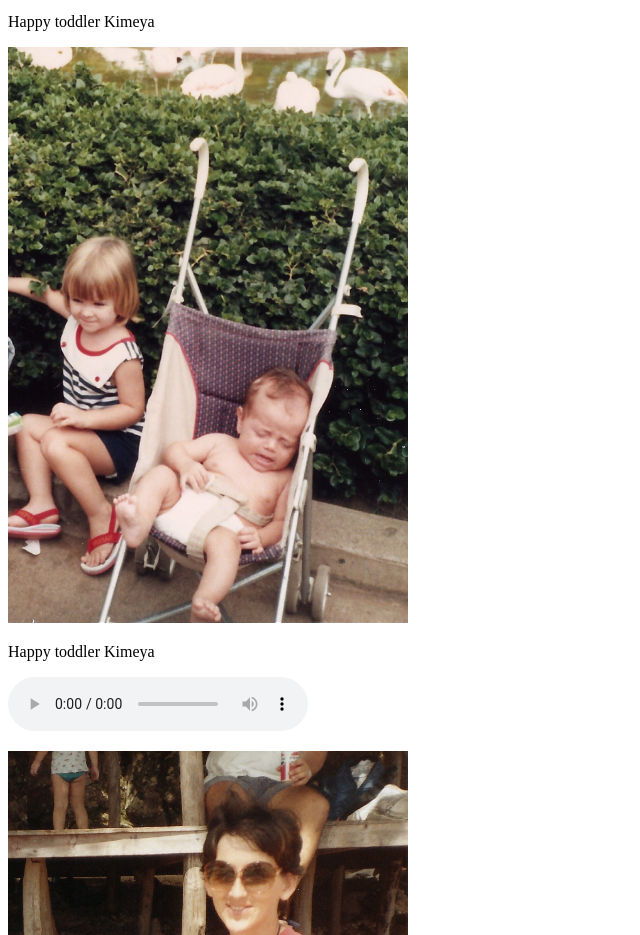
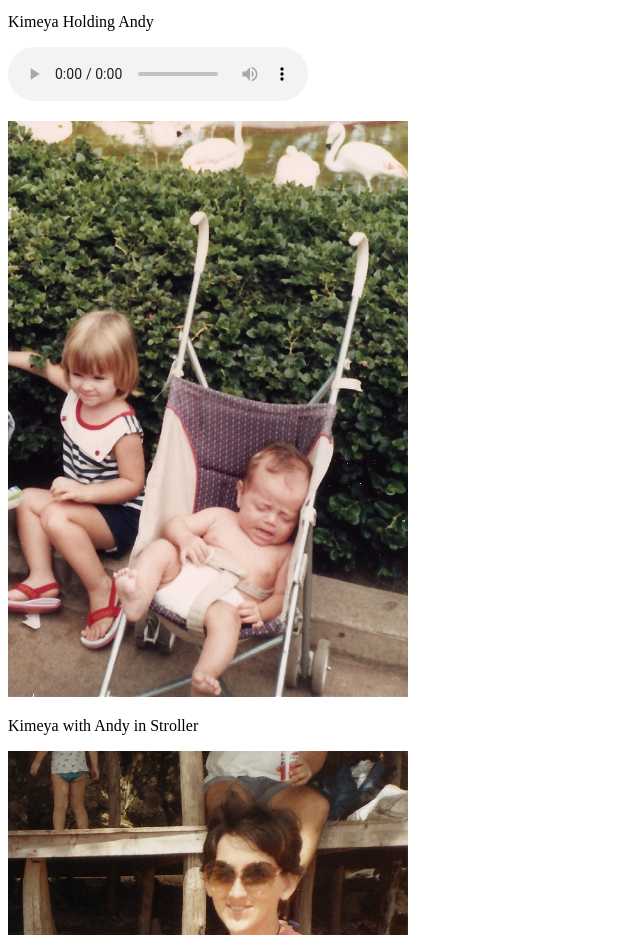
Before and after one commit to brian-courts/family-talk, a plain HTML site: page index.html in a window 1280 px wide. Shown: the part 1820-2755 px from the top of the page, without its empty margins (0-640 px from the left). Drawn offline with Linux system fonts and the light colour scheme.

Commit message:
Update index.html

```diff
--- a/index.html
+++ b/index.html
@@ -24,16 +24,16 @@
 	<p></p>
 
 	<img src="pics/Kimeya_holding_Andy.jpg" width="400" alt="" />
-	<p>Happy toddler Kimeya</p>
-	<p></p>
-
-	<img src="pics/Kimeya_with_Andy_in_Stroller.jpg" width="400" alt="" />
-	<p>Happy toddler Kimeya</p>
+	<p>Kimeya Holding Andy</p>
 	<p></p>
 
 	<audio controls>
 		<source src="audio/baby_eat.mp3" type="audio/mp3">
 	</audio>
+	<p></p>
+
+	<img src="pics/Kimeya_with_Andy_in_stroller.jpg" width="400" alt="" />
+	<p>Kimeya with Andy in Stroller</p>
 	<p></p>
 
 	<img src="pics/AndyMickeyOnBeach.jpg" width="400" alt="" />
```
